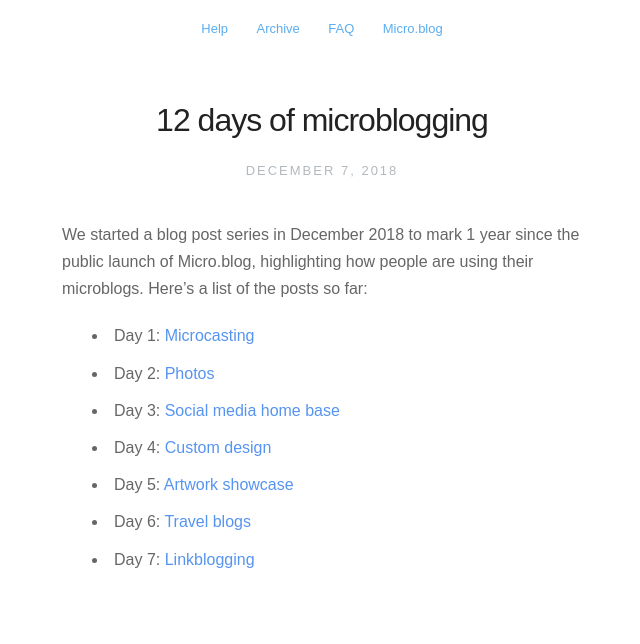
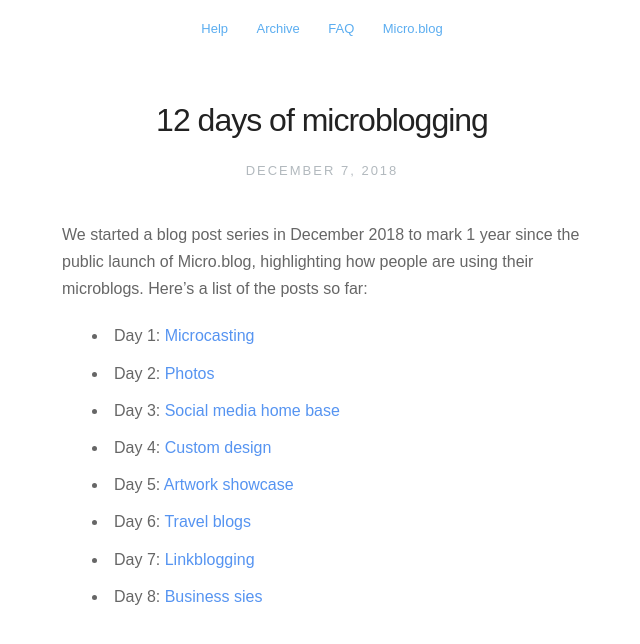
Before and after one commit to microdotblog/help.micro.blog, a Jekyll site: the page built from _posts/2018-12-07-12-days.markdown, in a window 1280 px wide. Shown: the top 644 px of the page, without its empty margins (318-958 px from the left). Built offline with Jekyll 4.4.1, drawn with Linux system fonts in a browser that asks for light colours; nearby versions of some CDN libraries.

Commit message:
Added day 8.

```diff
--- a/_posts/2018-12-07-12-days.markdown
+++ b/_posts/2018-12-07-12-days.markdown
@@ -13,3 +13,4 @@ We started a blog post series in December 2018 to mark 1 year since the public l
 * Day 5: [Artwork showcase](https://manton.org/2018/12/07/195857.html)
 * Day 6: [Travel blogs](https://www.manton.org/2018/12/08/234348.html)
 * Day 7: [Linkblogging](https://manton.org/2018/12/09/014453.html)
+* Day 8: [Business sies](https://manton.org/2018/12/10/days-of-microblogging.html)
```
